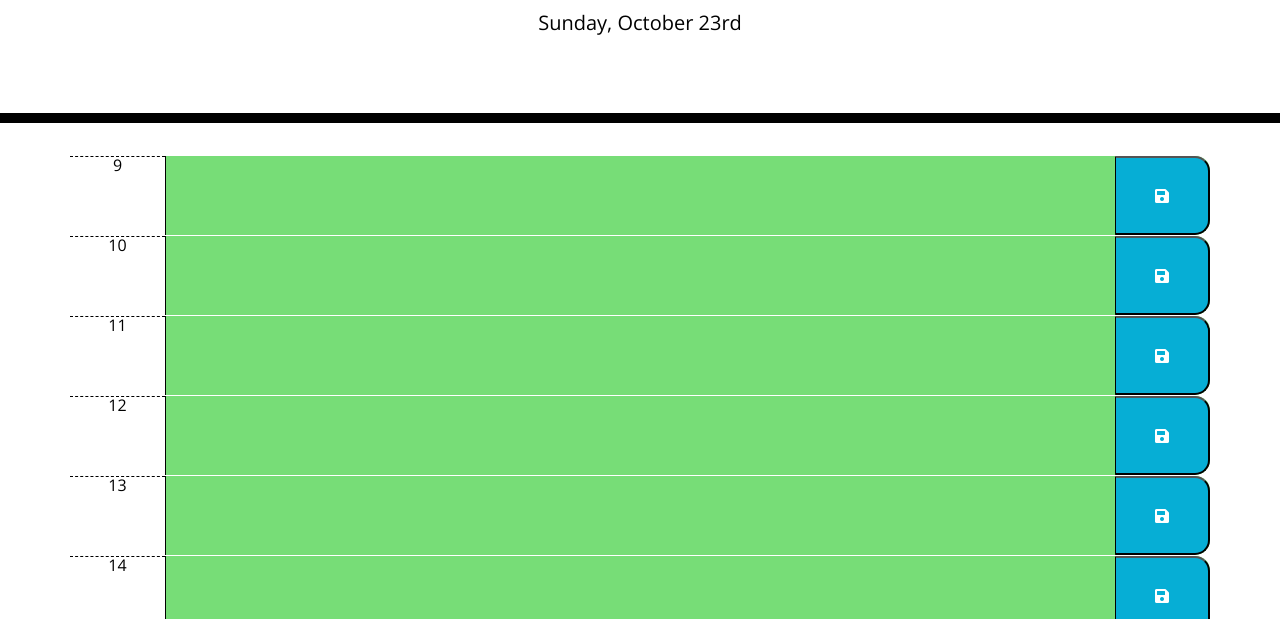
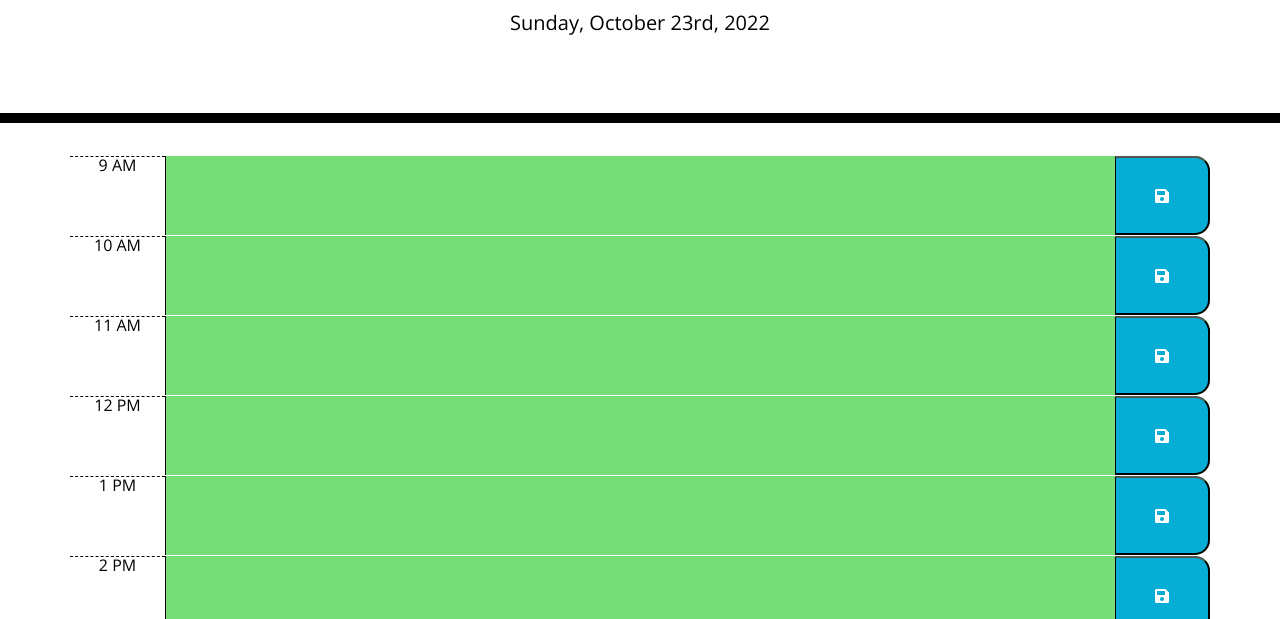
Before and after one commit to Cherie2/Challenge5, a plain HTML site: page index.html in a window 1280 px wide. Shown: the part 181-800 px from the top of the page. Drawn offline with nearby package versions, Linux system fonts and the light colour scheme.

Commit message:
revised js for timeslots/local storage

```diff
--- a/assets/script.js
+++ b/assets/script.js
@@ -6,14 +6,11 @@ function today() {
   m = moment();
   var day=$("#currentDay");
   var toDay="";
-  toDay=(m.format( "dddd," + " MMMM Do"));
+  toDay=(m.format( "dddd," + " MMMM Do, YYYY"));
   day.append(toDay);
 }
 
 //function that creates HTMLstructure of timeslots and how they are listed
-var currentHour= moment().hour();
-//var amPm= moment().format("hA");
-//make another variable in if statement for i >12
 function createDiv() {
   var holder=$("#selectable");
   for (let i = 9; i <= 17; i++){
@@ -21,21 +18,28 @@ function createDiv() {
   var timeDiv =$("<div>").addClass("col-1 hour").text(i)
   var textArea=$("<textarea>").addClass("col-10 description")
   var saveBtn=$("<button>").addClass("col-1 saveBtn").html("<i class='fas fa-save'>")
+  holder.append(blockDiv)
   blockDiv.append(timeDiv).append(textArea).append(saveBtn)
-  holder.append(blockDiv)
   }
-  //console.log("#selectable");
+  return;
 }
-  function displayCurrentHour(hour){
-    var hour=" ";
-    if(hour<12){
+//Converts military time to standard time
+function timeAmPm(){
+  $(".hour").each(function() {
+    var hour=$(this).text();
+    if(hour < 12){
       hour+= " AM";
-    }else{
+    }else if(hour == 12){
       hour+= " PM";
+    } else {
+      hour = (hour-12) + " PM";
     }
+    return $(this).text(hour);
+  })
 }
 
-//It differentiates timeslots as past, current, or future based on the comparison of present time to timeslots
+var currentHour= moment().hour();
+//Function that differentiates timeslots as past, current, or future based on the comparison of present time to timeslots
 function timeBlock() {
   $( ".time-block").each(function() {
     var blockHour=$(this).attr("id");
@@ -47,28 +51,27 @@ function timeBlock() {
     $(this).addClass("future");
     }
    })
+   return;
 }
 //need to write function to allow saving of text input inside calendar
 //when page is refreshed the text should be saved on page
-function saveTask(event) {
-    if(event === "click"){
-    $( ".description").each(function(){
-    var inputText = $(this).text();
-    var task=document.querySelector(".description");
-    inputText.innerText=task;
-    console.log(inputText);
-    localStorage.setItem("Tasks", JSON.stringify(inputText));
-    localStorage.getItem("Tasks");
+function saveTask() {
+    $( ".row").each(function(hour,text) {
+        var hour=$(this).text();
+        var inputText = $(this).find(".description").val();
+        localStorage.setItem(hour, JSON.stringify(inputText));
+        var save = localStorage.getItem(hour, inputText);
     })
-//create event listener for saveBtn, parent is timeBlock
-//time and value saved in local storage
+
 }
-}
+
 today();
 createDiv();
-displayCurrentHour();
+timeAmPm();
 timeBlock();
 saveTask();
- saveBtn=document.querySelector("textarea");
+
+//created event listener for saveBtn
+var saveBtn=document.querySelector("button");
 saveBtn.addEventListener("click", saveTask);
 })
--- a/index.html
+++ b/index.html
@@ -32,7 +32,7 @@
     <!--timeblocks go here-->
     </div>
     <script src="https://code.jquery.com/jquery-3.6.0.js"></script>
+    <script src="https://cdnjs.cloudflare.com/ajax/libs/moment.js/2.24.0/moment.min.js"></script>
     <script src="assets/script.js"></script>
-    <script src="https://cdnjs.cloudflare.com/ajax/libs/moment.js/2.24.0/moment.min.js"></script>
   </body>
 </html>
```
Lines whose indentation alone changed are shown as unchanged.
